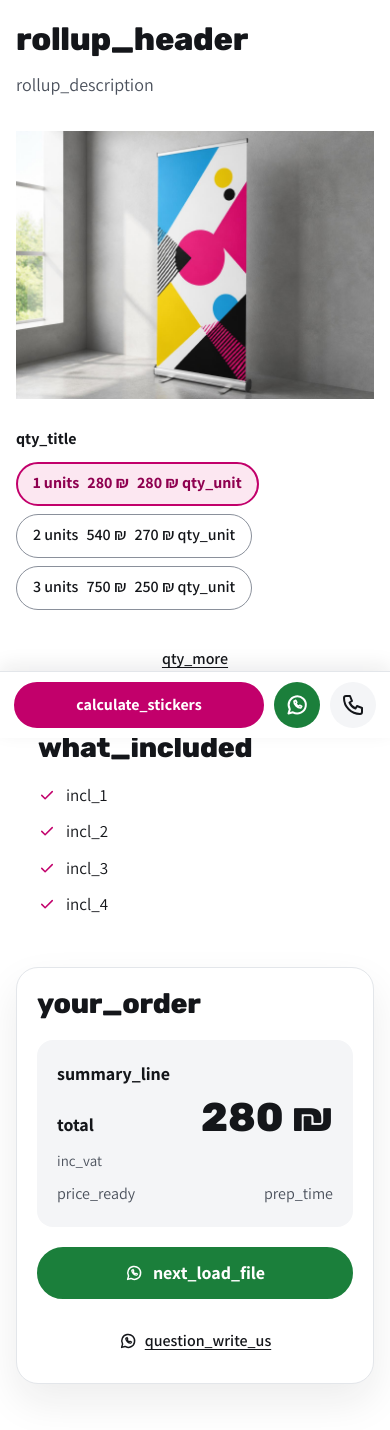
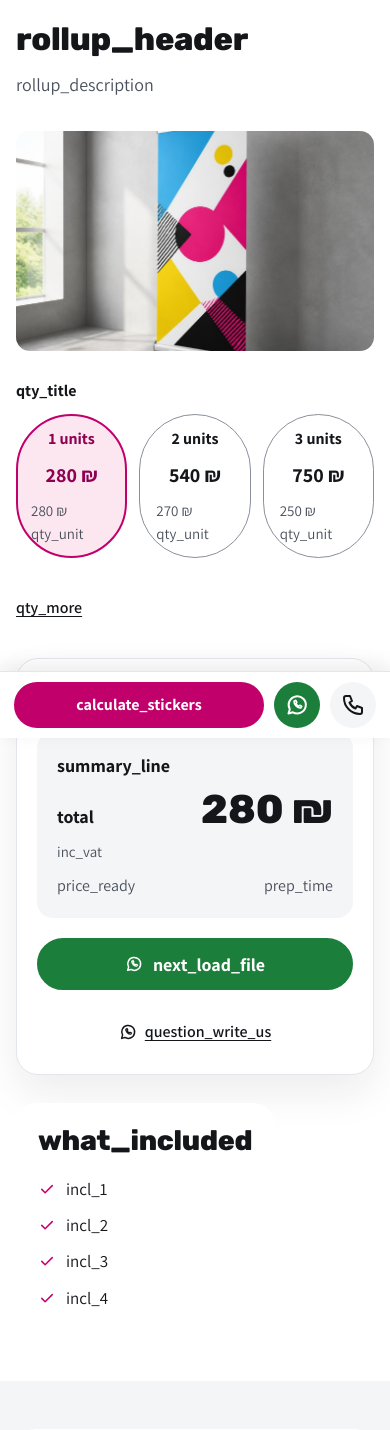
Before and after one commit to PrintABC/printabc-website, an ASP.NET Core app: page /Rollup in a window 390 px wide. Shown: the part 106-1536 px from the top of the page. Run offline with ASP.NET Core 8, Linux system fonts and the light colour scheme; style sheets or scripts are compiled from the project's sources.

Commit message:
add missing styles for rollup page

```diff
--- a/wwwroot/css/base.css
+++ b/wwwroot/css/base.css
@@ -188,3 +188,19 @@ html.a11y-contrast {
 address {
     font-style: normal;
 }
+
+/* ---- Roll-up stands ---- */
+.ru-hero { width: 100%; height: clamp(220px, 28vw, 380px); object-fit: cover; border-radius: 14px; }
+.ru-qtys .opt-list { display: grid; grid-template-columns: repeat(3, minmax(0, 1fr)); gap: 12px; }
+.ru-qty { flex-direction: column; align-items: flex-start; justify-content: center; gap: 2px; min-height: 96px; padding: 12px 14px; border-radius: var(--r-md); }
+.pill.ru-qty:has(input:checked) { padding: 11px 13px; }
+.ru-qty__name { font-weight: 700; }
+.ru-qty__total { font-size: 1.25rem; font-weight: 800; }
+.ru-qty__unit { font-size: 15px; color: var(--c-muted); font-weight: 400; }
+
+@media (max-width: 767.98px) {
+  #ru-calc .product-layout__main { display: contents; }
+  #ru-calc .summary-panel { order: 1; flex-basis: 100%; }
+  #ru-calc .ru-incl { order: 2; }
+  #ru-calc .ru-hero, #ru-calc .ru-qtys, #ru-calc .ru-more { flex-basis: 100%; }
+}
```
